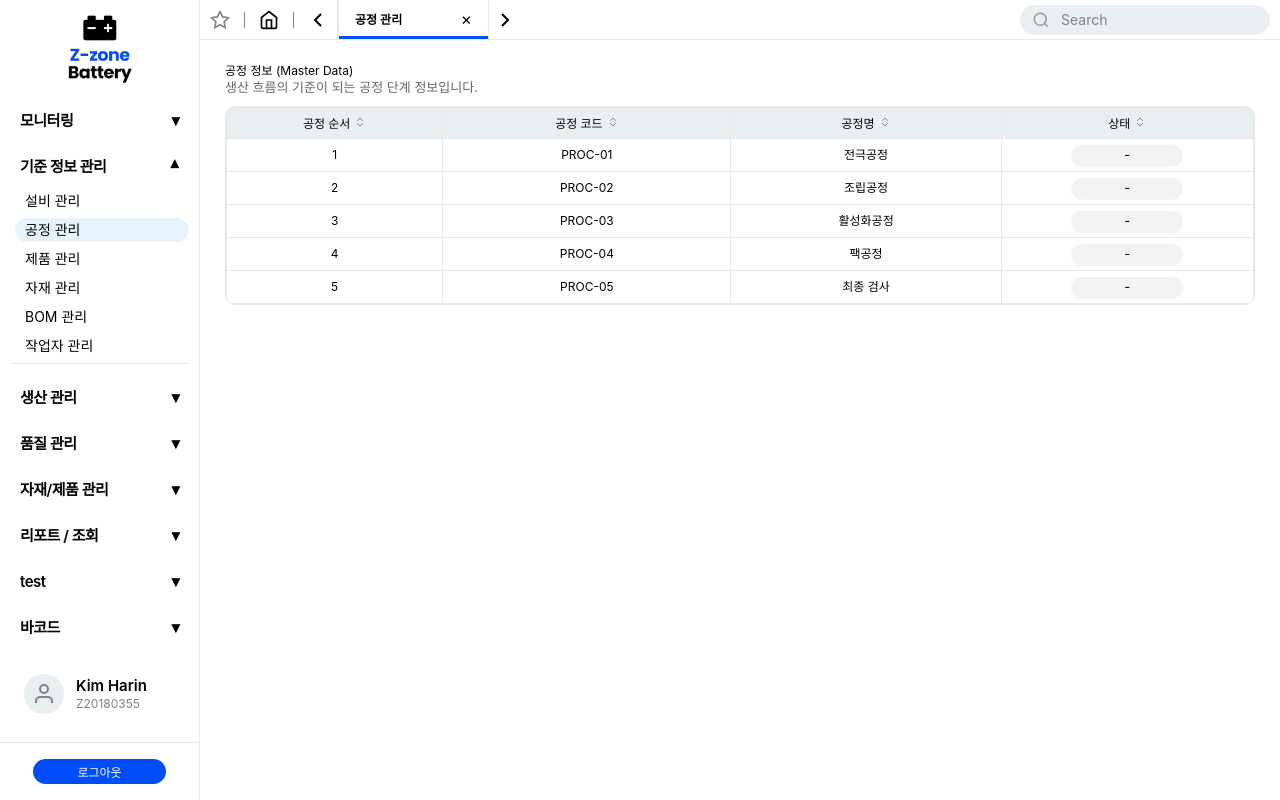
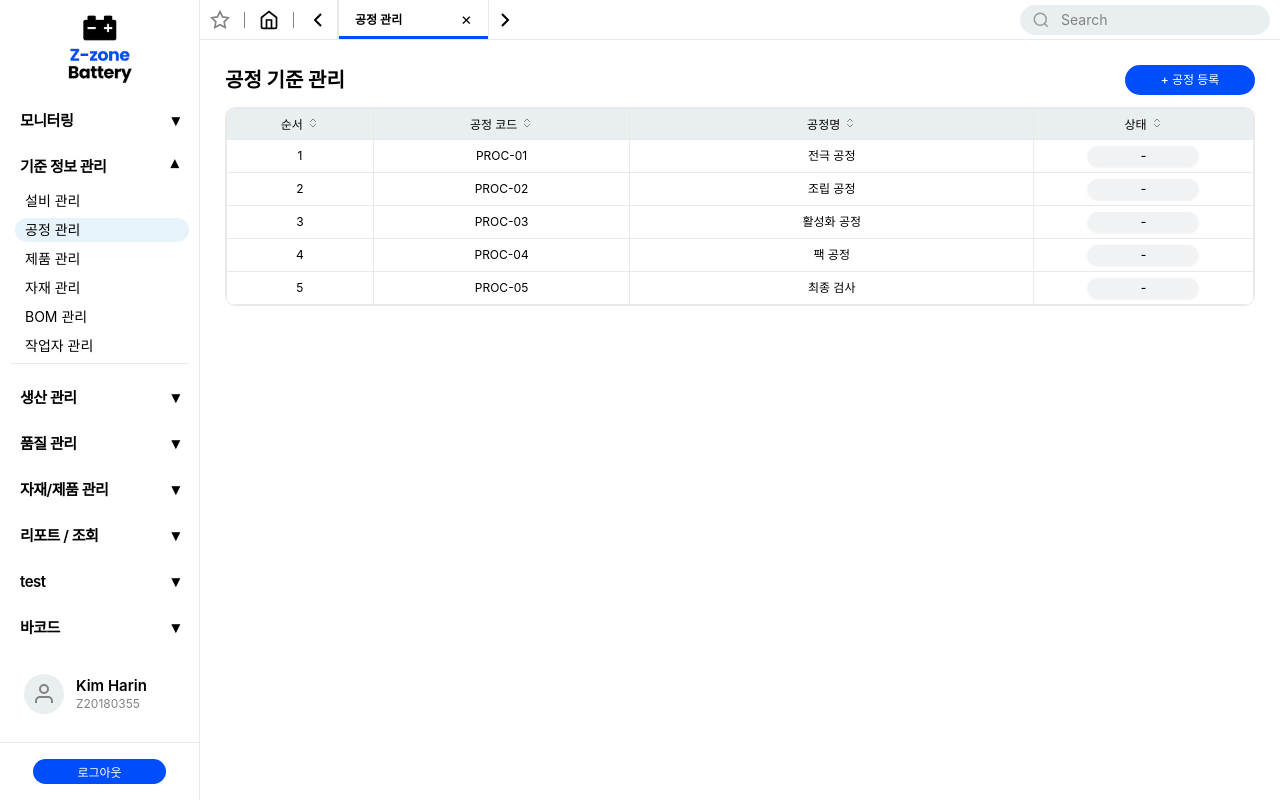
Before and after one commit to mes-team-2/React, a React (Create React App) app: page /mes/master/process in a window 1280 px wide. Built offline with nearby package versions, Linux system fonts and the light colour scheme; sample sign-in values are in the browser's storage.

Commit message:
공정 관리 최소 CRUD 추가

```diff
--- a/src/pages/master/Process.js
+++ b/src/pages/master/Process.js
@@ -1,100 +1,169 @@
-import { useMemo } from "react";
 import styled from "styled-components";
-
-import TableStyle from "../../components/TableStyle";
+import { useState } from "react";
+import Table from "../../components/TableStyle";
 import Status from "../../components/Status";
+import Button from "../../components/Button";
+import ProcessDrawer from "./ProcessDrawer";
 
 /* =========================
-   MOCK DATA (process_step)
+   공정 기준 관리 (Process Master)
 ========================= */
-const PROCESS_STEPS = [
+export default function Process() {
+  const [processes, setProcesses] = useState([
     {
-    process_step_id: 1,
-    step_code: "PROC-01",
-    step_name: "전극공정",
+      processId: 1,
       seq: 1,
-    is_active: true,
+      processCode: "PROC-01",
+      processName: "전극 공정",
+      active: true,
     },
     {
-    process_step_id: 2,
-    step_code: "PROC-02",
-    step_name: "조립공정",
+      processId: 2,
       seq: 2,
-    is_active: true,
+      processCode: "PROC-02",
+      processName: "조립 공정",
+      active: true,
     },
     {
-    process_step_id: 3,
-    step_code: "PROC-03",
-    step_name: "활성화공정",
+      processId: 3,
       seq: 3,
-    is_active: true,
+      processCode: "PROC-03",
+      processName: "활성화 공정",
+      active: true,
     },
     {
-    process_step_id: 4,
-    step_code: "PROC-04",
-    step_name: "팩공정",
+      processId: 4,
       seq: 4,
-    is_active: true,
+      processCode: "PROC-04",
+      processName: "팩 공정",
+      active: true,
     },
     {
-    process_step_id: 5,
-    step_code: "PROC-05",
-    step_name: "최종 검사",
+      processId: 5,
       seq: 5,
-    is_active: true,
+      processCode: "PROC-05",
+      processName: "최종 검사",
+      active: true,
     },
-];
+  ]);
 
-export default function Process() {
+  const [drawerOpen, setDrawerOpen] = useState(false);
+  const [drawerMode, setDrawerMode] = useState(null); // create | edit
+
+  const [form, setForm] = useState({
+    processId: null,
+    seq: "",
+    processCode: "",
+    processName: "",
+    active: true,
+  });
+
   /* =========================
-     기본 정렬만 useMemo
-     (초기 seq 오름차순)
+     Drawer 제어
   ========================= */
-  const data = useMemo(() => {
-    return [...PROCESS_STEPS].sort((a, b) => a.seq - b.seq);
-  }, []);
+  const openCreate = () => {
+    setForm({
+      processId: null,
+      seq: "",
+      processCode: "",
+      processName: "",
+      active: true,
+    });
+    setDrawerMode("create");
+    setDrawerOpen(true);
+  };
 
+  const openEdit = (row) => {
+    setForm(row);
+    setDrawerMode("edit");
+    setDrawerOpen(true);
+  };
+
+  const closeDrawer = () => {
+    setDrawerOpen(false);
+    setDrawerMode(null);
+  };
+
+  /* =========================
+     CRUD
+  ========================= */
+  const handleCreate = () => {
+    setProcesses((prev) => [
+      ...prev,
+      {
+        ...form,
+        processId: Date.now(),
+        seq: Number(form.seq),
+      },
+    ]);
+    closeDrawer();
+  };
+
+  const handleUpdate = () => {
+    setProcesses((prev) =>
+      prev.map((p) =>
+        p.processId === form.processId
+          ? {
+              ...p,
+              processName: form.processName,
+              active: form.active,
+            }
+          : p,
+      ),
+    );
+    closeDrawer();
+  };
+
+  /* =========================
+     컬럼
+  ========================= */
   const columns = [
+    { key: "seq", label: "순서", width: 80 },
+    { key: "processCode", label: "공정 코드", width: 140 },
+    { key: "processName", label: "공정명", width: 220 },
     {
-      key: "seq",
-      label: "공정 순서",
+      key: "active",
+      label: "상태",
       width: 120,
-      sortable: true,
-    },
-    {
-      key: "step_code",
-      label: "공정 코드",
-      width: 160,
-      sortable: true,
-    },
-    {
-      key: "step_name",
-      label: "공정명",
-      sortable: true,
-    },
-    {
-      key: "is_active",
-      label: "상태",
-      width: 140,
-      sortable: true,
-      render: (v) => <Status value={v ? "ACTIVE" : "INACTIVE"} />,
+      render: (v) => (
+        <Status
+          type={v ? "success" : "default"}
+          label={v ? "사용중" : "중지"}
+        />
+      ),
     },
   ];
 
   return (
     <Wrapper>
       <Header>
-        <h2>공정 정보 (Master Data)</h2>
-        <Desc>생산 흐름의 기준이 되는 공정 단계 정보입니다.</Desc>
+        <h2>공정 기준 관리</h2>
+        <Button variant="ok" size="m" onClick={openCreate}>
+          + 공정 등록
+        </Button>
       </Header>
 
-      <TableStyle columns={columns} data={data} />
+      <Table
+        columns={columns}
+        data={[...processes].sort((a, b) => a.seq - b.seq)}
+        onRowClick={openEdit}
+        selectable={false}
+      />
+
+      <ProcessDrawer
+        open={drawerOpen}
+        mode={drawerMode}
+        form={form}
+        setForm={setForm}
+        onClose={closeDrawer}
+        onSubmit={drawerMode === "create" ? handleCreate : handleUpdate}
+      />
     </Wrapper>
   );
 }
 
 /* =========================
-   styles
+   styled
 ========================= */
 
 const Wrapper = styled.div`
@@ -105,16 +174,12 @@ const Wrapper = styled.div`
 
 const Header = styled.div`
   display: flex;
-  flex-direction: column;
-  gap: 4px;
+  justify-content: space-between;
+  align-items: center;
 
   h2 {
     margin: 0;
+    font-size: 20px;
+    font-weight: 700;
   }
 `;
-
-const Desc = styled.p`
-  margin: 0;
-  font-size: 13px;
-  color: #666;
-`;
--- /dev/null
+++ b/src/pages/master/ProcessDrawer.js
@@ -0,0 +1,120 @@
+import styled from "styled-components";
+import SideDrawer from "../../components/SideDrawer";
+import Button from "../../components/Button";
+
+/* =========================
+   공정 등록 / 수정 Drawer
+========================= */
+export default function ProcessDrawer({
+  open,
+  mode, // create | edit
+  form,
+  setForm,
+  onClose,
+  onSubmit,
+}) {
+  return (
+    <SideDrawer
+      open={open}
+      width={420}
+      title={mode === "create" ? "공정 등록" : "공정 수정"}
+      onClose={onClose}
+    >
+      <Form>
+        <Field>
+          <label>공정 순서</label>
+          <input
+            type="number"
+            value={form.seq}
+            disabled={mode === "edit"}
+            onChange={(e) => setForm((p) => ({ ...p, seq: e.target.value }))}
+          />
+        </Field>
+
+        <Field>
+          <label>공정 코드</label>
+          <input
+            value={form.processCode}
+            disabled={mode === "edit"}
+            onChange={(e) =>
+              setForm((p) => ({ ...p, processCode: e.target.value }))
+            }
+          />
+        </Field>
+
+        <Field>
+          <label>공정명</label>
+          <input
+            value={form.processName}
+            onChange={(e) =>
+              setForm((p) => ({ ...p, processName: e.target.value }))
+            }
+          />
+        </Field>
+
+        <FieldRow>
+          <label>
+            <input
+              type="checkbox"
+              checked={form.active}
+              onChange={(e) =>
+                setForm((p) => ({ ...p, active: e.target.checked }))
+              }
+            />
+            사용 여부
+          </label>
+        </FieldRow>
+
+        <Footer>
+          <Button variant="cancel" size="m" onClick={onClose}>
+            취소
+          </Button>
+
+          <Button variant="ok" size="m" onClick={onSubmit}>
+            {mode === "create" ? "등록" : "수정"}
+          </Button>
+        </Footer>
+      </Form>
+    </SideDrawer>
+  );
+}
+
+/* =========================
+   styled
+========================= */
+
+const Form = styled.div`
+  display: flex;
+  flex-direction: column;
+  gap: 14px;
+`;
+
+const Field = styled.div`
+  display: flex;
+  flex-direction: column;
+  gap: 4px;
+
+  label {
+    font-size: 12px;
+    opacity: 0.7;
+  }
+
+  input {
+    padding: 8px 10px;
+    border: 1px solid var(--border);
+    border-radius: 6px;
+  }
+`;
+
+const FieldRow = styled.div`
+  font-size: 13px;
+`;
+
+const Footer = styled.div`
+  display: flex;
+  justify-content: flex-end;
+  gap: 8px;
+  padding-top: 16px;
+  margin-top: 10px;
+  border-top: 1px solid var(--border);
+`;
```
Lines whose indentation alone changed are shown as unchanged.
